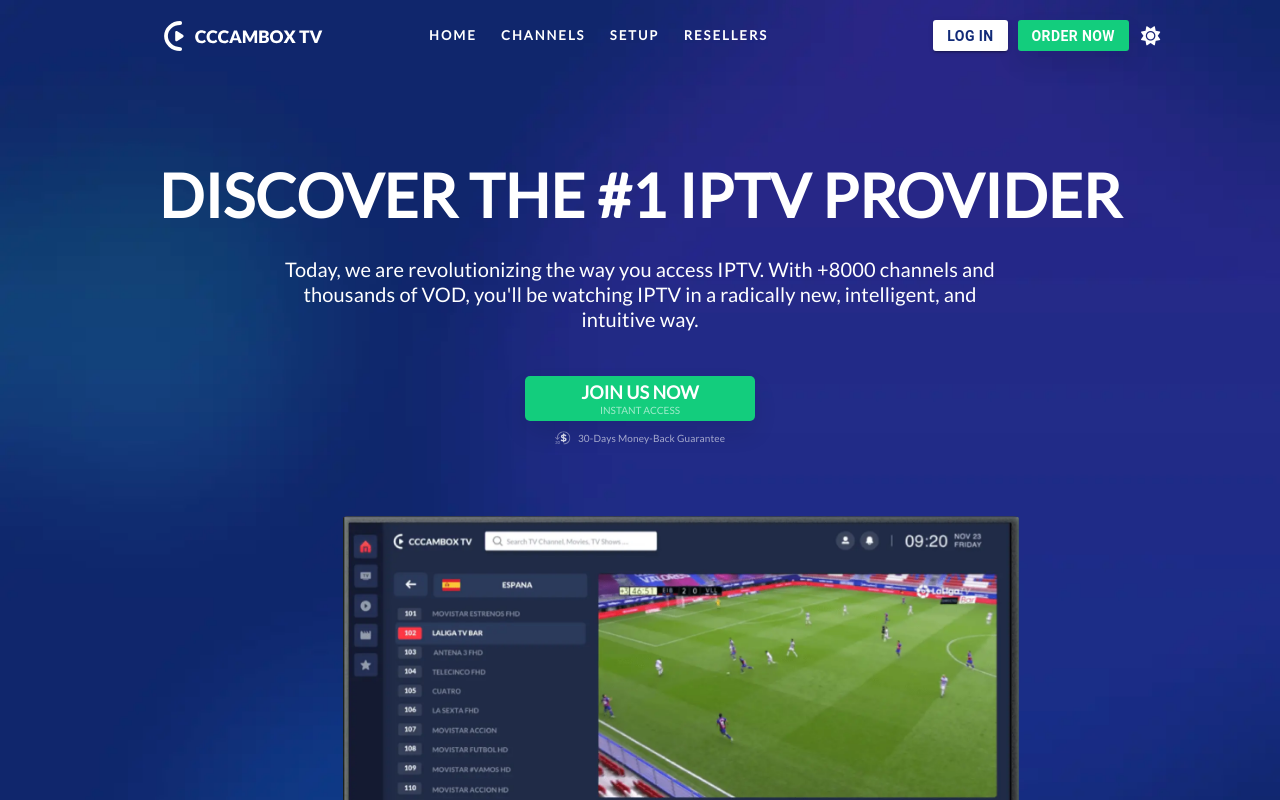
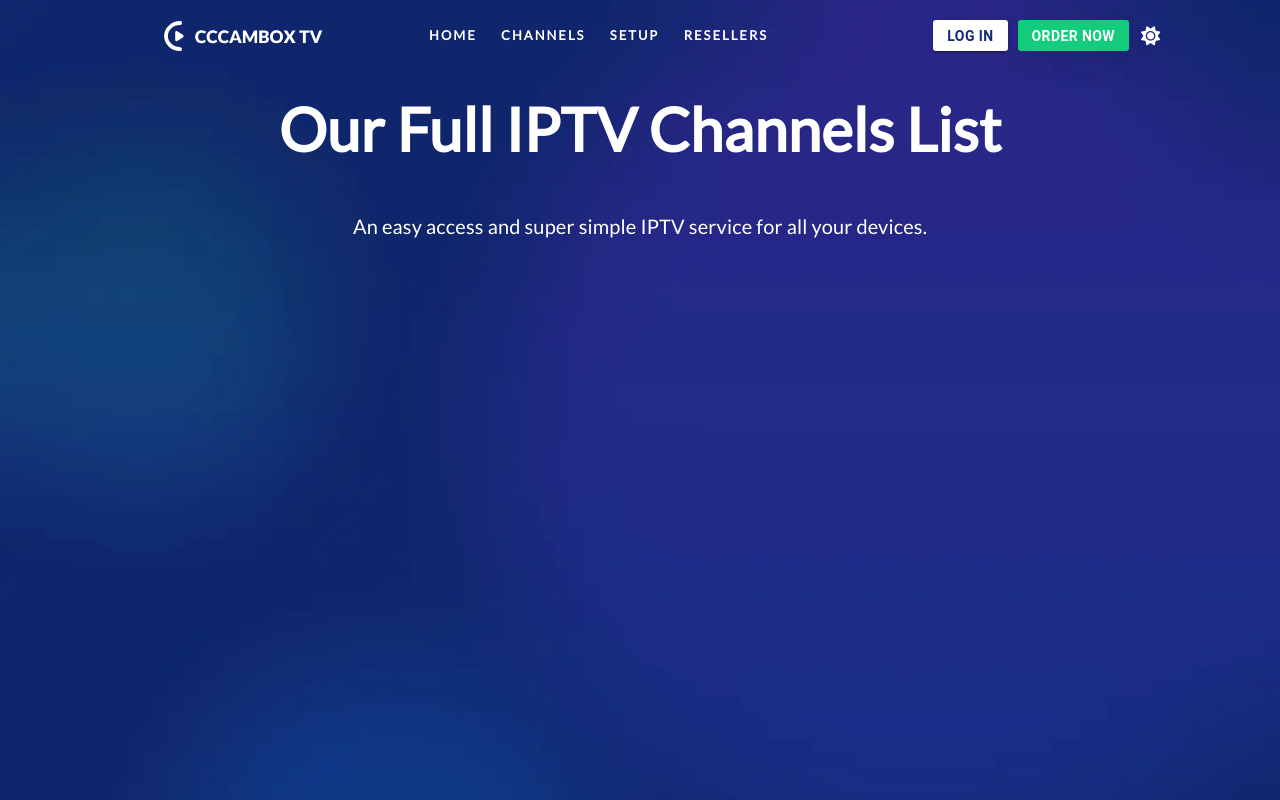
Before and after one commit to Arsalanbashir831/MTV, a React (Create React App) app in the folder my-app/: page / in a window 1280 px wide. Shown: the top 800 px of the page. Built offline with nearby package versions, Linux system fonts and the light colour scheme; a web font is replaced by a local one.

Commit message:
Channels Container Added

```diff
--- a/my-app/src/App.js
+++ b/my-app/src/App.js
@@ -8,7 +8,6 @@ import MobileNavbar from './components/MobileNavbar'
 import { useMediaQuery } from 'react-responsive'
 import { Button } from '@mui/material'
 import zIndex from '@mui/material/styles/zIndex'
-
 const App = () => {
 
 
@@ -19,6 +18,7 @@ const App = () => {
       <DesktopNavbar></DesktopNavbar>
       <Layout>
       </Layout>
+
     </>
   )
 }
--- a/my-app/src/Layout.js
+++ b/my-app/src/Layout.js
@@ -1,20 +1,20 @@
 import React from 'react'
 import CssBaseline from '@mui/material/CssBaseline';
 import Box from '@mui/material/Box';
-
+import Channels from './Pages/Channels'
 import Home from './Pages/Home';
 const Layout = () => {
   return (
     <React.Fragment>
-    <CssBaseline />
-    <div style={{maxWidth:"1040px" ,margin:"auto"}} className='container'>
-      <Box sx={{ height: '100vh' }}>
-        <Home></Home>
+      <CssBaseline />
+      <div style={{ maxWidth: "1040px", margin: "auto" }} className='container'>
+        <Box sx={{ height: '100vh' }}>
+          <Channels></Channels>
 
-      </Box>
-    </div>
+        </Box>
+      </div>
 
-  </React.Fragment>
+    </React.Fragment>
   )
 }
 
--- /dev/null
+++ b/my-app/src/Pages/Channels.jsx
@@ -0,0 +1,11 @@
+import ChannelsHeading from './../components/ChannelsHeading';
+
+const Channels = ()=>{
+    return (
+        <ChannelsHeading></ChannelsHeading>
+
+        )
+
+}
+
+export default Channels;
--- /dev/null
+++ b/my-app/src/components/ChannelsContainer.jsx
@@ -0,0 +1,2 @@
+<div class="ccc_container">
+    </div>
--- /dev/null
+++ b/my-app/src/components/ChannelsHeading.css
@@ -0,0 +1,30 @@
+#ccc_channelHead {
+    padding-bottom: 31px;
+    width: 100%;
+    max-width: 1037px;
+    margin: 0 auto;
+    display: grid;
+    grid-gap: 30px;
+    gap: 30px;
+    align-items: center;
+}
+
+#ccc_channelHead .ccc_title {
+    font-size: 60px;
+    font-weight: 700;
+    line-height: .75;
+    text-align: center;
+    color: #fff;
+}
+
+#ccc_channelHead .ccc_subtitle {
+    font-size: 20px;
+    line-height: 1.25;
+    text-align: center;
+    color: #fff;
+    font-weight: 400;
+}
+
+#ccc_channels {
+    padding: 107px 0 57px;
+}
--- /dev/null
+++ b/my-app/src/components/ChannelsHeading.jsx
@@ -0,0 +1,14 @@
+import './ChannelsHeading.css'
+
+const ChannelsHeading = (props) => {
+    return (
+        <div id="ccc_channels">
+            <section id="ccc_channelHead">
+                <h1 class="ccc_title">Our Full IPTV Channels List</h1>
+                <h2 class="ccc_subtitle">An easy access and super simple IPTV service for all your devices.</h2>
+            </section>
+        </div>
+    )
+}
+
+export default ChannelsHeading;
--- a/my-app/src/components/DesktopNavbar.js
+++ b/my-app/src/components/DesktopNavbar.js
@@ -64,7 +64,7 @@ const DesktopNavbar = () => {
 {mobileActive?<MobileNavbar active="true"  clickhandler={() => handleChange()}  ></MobileNavbar>:<MobileNavbar clickhandler={() => handleChange()} active='false' ></MobileNavbar>}
       {/* <CSSTransition in={mobileActive}
 
-        timeout={1000}
+        timeout={1000}0
         classNames={"slide"}
         unmountOnExit>
         <div key='zx' id='temp' onClick={() => { setMobileActive(false) }}><MobileNavbar></MobileNavbar> </div>
```
Also changed, not shown: my-app/src/Pages/Channel.css (added).
